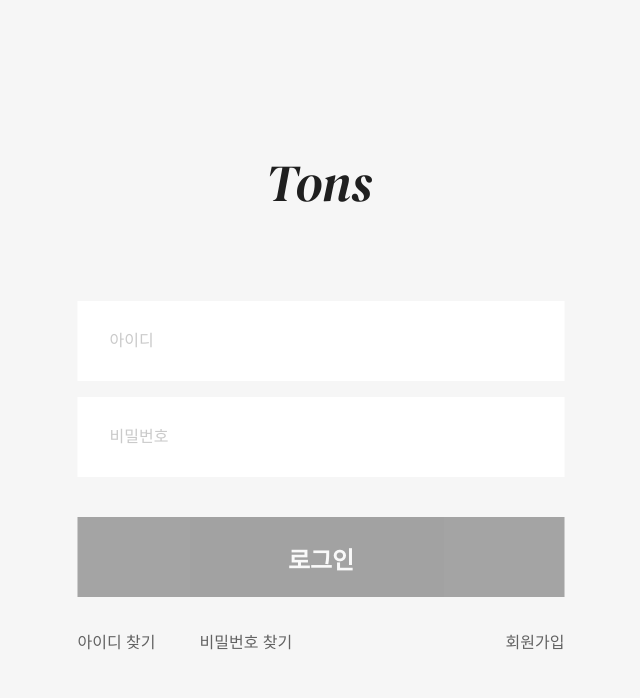
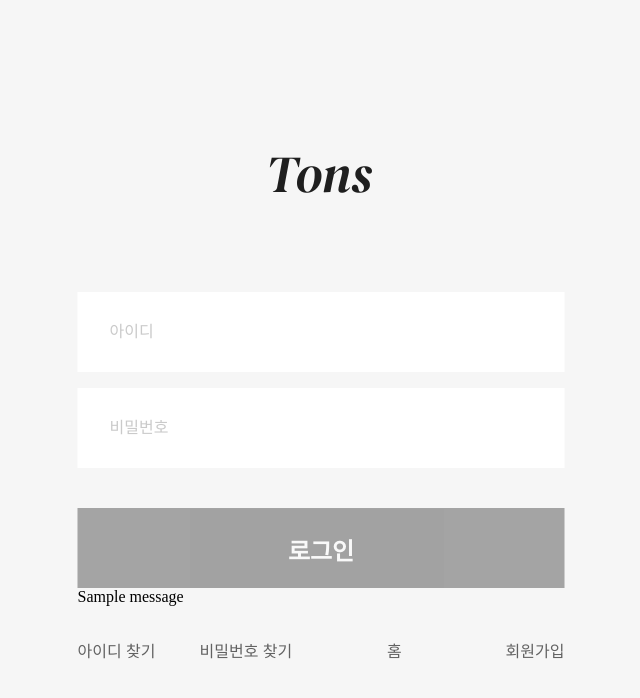
Before and after one commit to Tons-likelion/Tons, a Django app: page /accounts/login/ in a window 1280 px wide. Shown: the top 698 px of the page, without its empty margins (319-959 px from the left). Run offline with Django 3.2, Linux system fonts and the light colour scheme; tables that the repository leaves empty hold one stand-in row (values such as "Sample post"); one stand-in notice (Sample message) is shown.

Commit message:
three trivial changes

```diff
--- a/Tons/templates/base.html
+++ b/Tons/templates/base.html
@@ -36,10 +36,12 @@
                         <li><a href="{% url 'accounts:logout' %}">나가기</a>
                         </li>
                         <li><a href="{% url 'mypage' user.id %}">마이페이지</a></li>
+                        <li><a href="{% url 'home' user.id %}">홈&nbsp;&nbsp;&nbsp;&nbsp;&nbsp;&nbsp;&nbsp;&nbsp;&nbsp&nbsp&nbsp&nbsp</a></li>
                         <li>{{user.username}}님 환영합니다!&nbsp;&nbsp;&nbsp;&nbsp;&nbsp;&nbsp;&nbsp;&nbsp;&nbsp&nbsp&nbsp&nbsp</li>
                         {% else %}
                         <li><a href="{% url 'accounts:signup' %}">시작하기</a></li>
                         <li><a href="{% url 'accounts:login'%}">로그인하기</a></li>
+                        <li><a href="{% url 'home' %}">홈&nbsp;&nbsp;&nbsp;&nbsp;&nbsp;&nbsp;&nbsp;&nbsp;&nbsp&nbsp&nbsp&nbsp</a></li>
                         {% endif %}
                     </ul>
                 </nav>
--- a/accounts/templates/accounts/login.html
+++ b/accounts/templates/accounts/login.html
@@ -22,13 +22,18 @@
             <div class="login_password"><input type="password" placeholder="비밀번호" name="password"></div>
             <div><input type="submit" value="로그인" class="login_login"></div>
 
-            {% if form.errors %}
-            <p>ID나 비밀번호가 일치하지 않습니다.</p>
-            {% endif %}
+            {% for message in messages %}
+            <div class="alert alert-success">
+                <a href="#" class="close" data-dismiss="alert"></a>
+                {{ message }}
+            </div>
+            {% endfor %}
+
 
             <div class="login_other">
                 <ul>
                     <li><span>아이디 찾기</span><span>비밀번호 찾기</span></li>
+                    <li><a href="{% url 'home' %}">홈&nbsp;&nbsp;&nbsp;&nbsp;&nbsp;&nbsp;&nbsp;&nbsp;&nbsp&nbsp&nbsp&nbsp</a></li>
                     <li><a href="{% url 'accounts:signup' %}">회원가입</a></li>
                 </ul>
             </div>
--- a/accounts/views.py
+++ b/accounts/views.py
@@ -1,7 +1,7 @@
 from django.shortcuts import render,redirect
 from django.contrib.auth.models import User
 from django.contrib.auth.hashers import check_password
-from django.contrib import auth
+from django.contrib import auth, messages
 from .models import Profile
 
 # Create your views here.
@@ -16,6 +16,10 @@
                 user = User.objects.create_user(username=username, password=password) #장고의 createsuperuser 을 가져옴. admin 페이지에서 User테이블 확인
                 author = Profile(user = user, email = request.POST.get('email'))
                 author.save() #저장꼭!
+                user = auth.authenticate(request, username=username, password=password)
+                if user is not None:
+                    if user.is_active:
+                        auth.login(request, user)
             except:
                 errmsg = "회원가입이 실패했습니다."
                 return render(request, 'accounts/signup.html', {'errmsg': errmsg})
@@ -37,11 +41,12 @@
         password = request.POST.get('password')
         user = auth.authenticate(request, username=username, password=password) #로그인 정보 확인
         if user is not None:
-            auth.login(request, user)
-            return redirect('home', user.id)
+            if user.is_active:
+                auth.login(request, user)
+                return redirect('home', user.id)
         else:   #TODO 로그인 정보가 없을때
-            pass
-        return render(request,'accounts/login.html')
+            messages.error(request, '아이디 혹은 비밀번호가 올바르지 않습니다.')
+            return render(request,'accounts/login.html')
     else:   #TODO 회원가입 페이지로 접속할때
         pass
     return render(request,'accounts/login.html')
```
